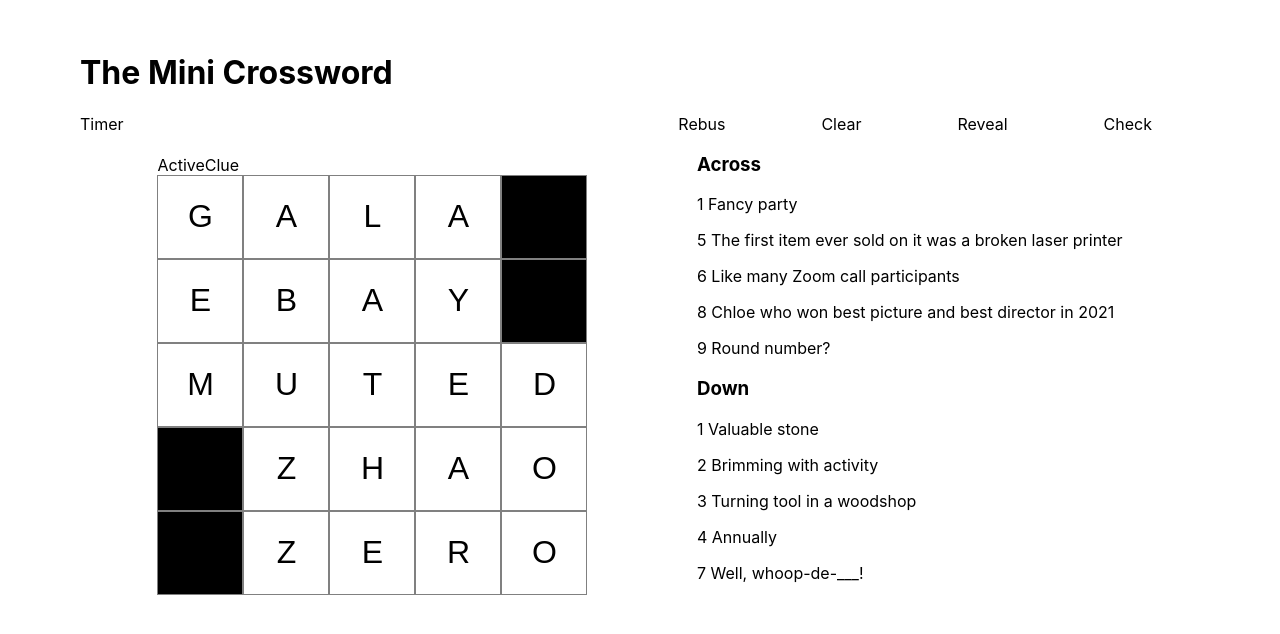
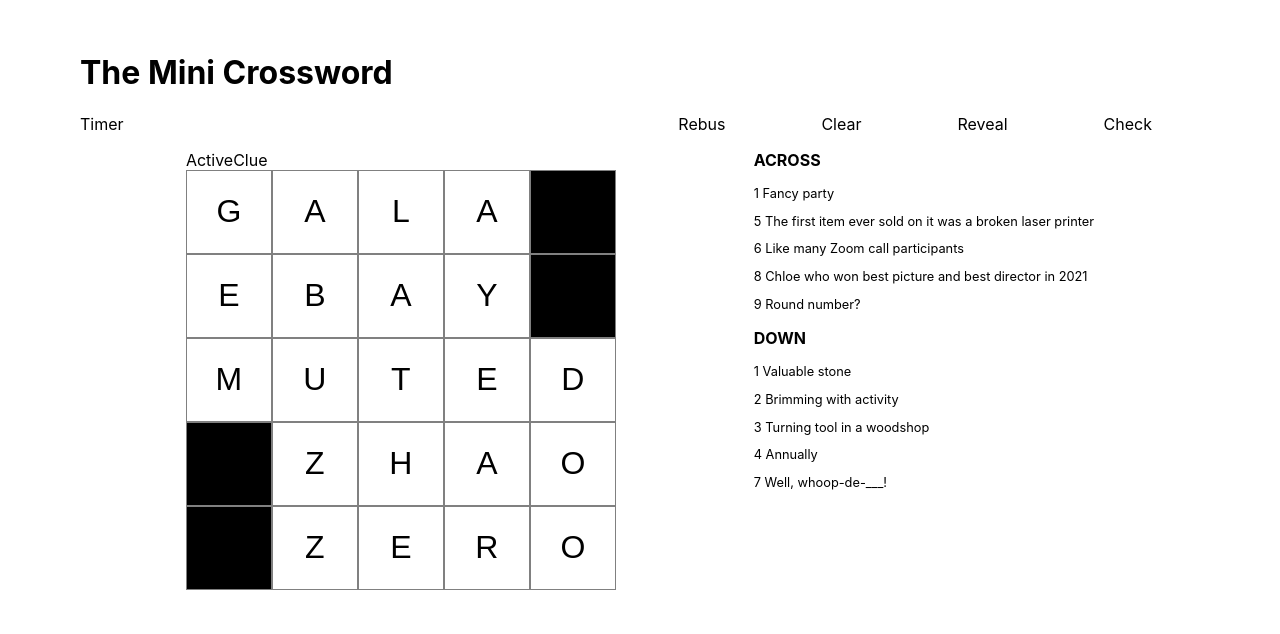
Before and after one commit to jawkha/crossword-mini-clone, a React (Create React App) app: page / in a window 1280 px wide. Shown: the top 634 px of the page. Built offline with nearby package versions, Linux system fonts and the light colour scheme.

Commit message:
separate styles file for CluesList

```diff
--- a/src/components/CluesList.tsx
+++ b/src/components/CluesList.tsx
@@ -1,4 +1,5 @@
 import * as React from 'react'
+import styles from './../styles/CluesList.module.css'
 
 interface ICluesListProps {
 	direction: 'Across' | 'Down'
@@ -12,8 +13,8 @@ function listItems(obj: ICluesListProps['list']) {
 export default function CluesList(prop: ICluesListProps) {
 	const { direction, list } = prop
 	return (
-		<div>
-			<h3>{direction}</h3>
+		<div className={styles.list}>
+			<h3>{direction.toUpperCase()}</h3>
 			{listItems(list)}
 		</div>
 	)
--- /dev/null
+++ b/src/styles/CluesList.module.css
@@ -0,0 +1,7 @@
+.list h3 {
+	font-size: 1rem;
+}
+
+.list p {
+	font-size: 0.8rem;
+}
```
